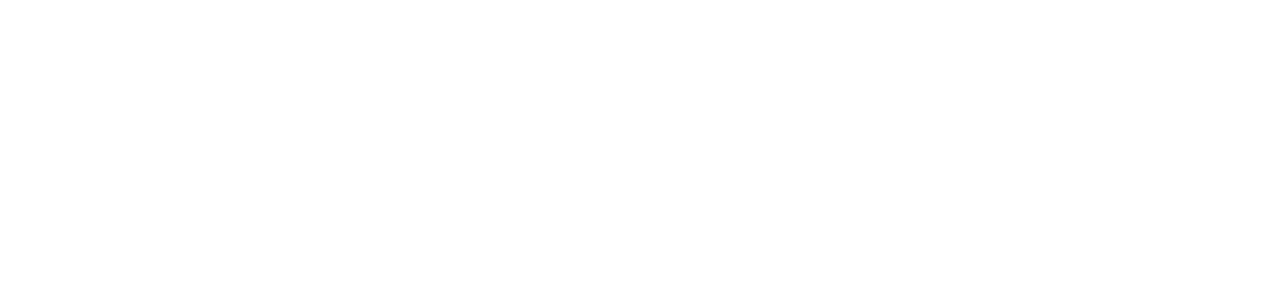
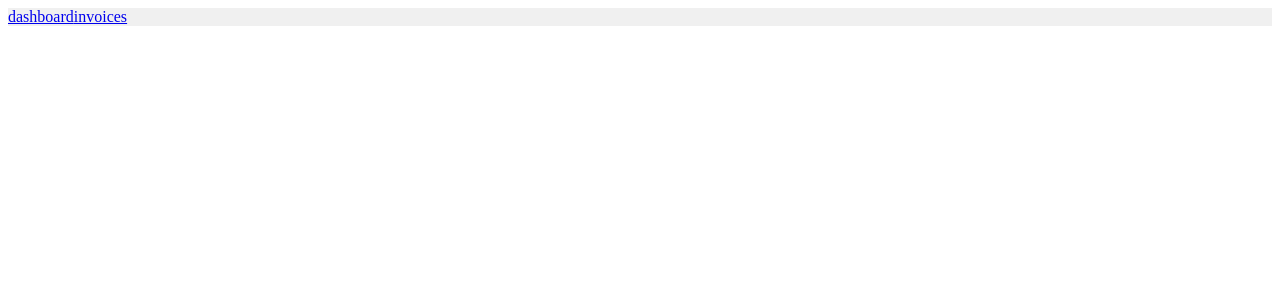
Before and after one commit to Jackson201325/invoice_manager_FE, a React (Create React App) app: page /admin in a window 1280 px wide. Shown: the top 300 px of the page. Built offline with nearby package versions, Linux system fonts and the light colour scheme.

Commit message:
created routes

```diff
--- a/src/App.tsx
+++ b/src/App.tsx
@@ -1,40 +1,24 @@
 import React from 'react';
-import AppRoutes from './app/routes';
-// import { connect } from 'react-redux';
-// import { loadAuth } from './Admin/redux/Authentication/actions';
-// import Toast from './components/Toast';
-// interface IProps {
-//   isAuthenticationLoaded: boolean;
-//   loadAuth: Function;
-// }
+import { Route, BrowserRouter, Switch, Redirect, Link } from 'react-router-dom';
+import { AdminLayout } from './app/layouts/AdminLayout';
+import { AuthLayout } from './app/layouts/AuthLayout';
+import { NotFound } from './app/views/auth-views/NotFound';
+import { AuthLogin } from './app/views/auth-views/AuthLogin';
 
-// class App extends React.Component<IProps, {}> {
 class App extends React.Component {
   render() {
-    // if (!this.props.isAuthenticationLoaded) {
-    //   //TODO: create AppLoading
-    //   this.props.loadAuth();
-    //   return <p>loading</p>;
-    // }
-
     return (
-      // {/* <Toast /> */}
-      <AppRoutes />
-    );
+      <BrowserRouter>
+        <Switch>
+          <Route path="/admin" render={props => <AdminLayout {...props} />} />
+          <Route exact path="/login" render={props => <AuthLayout {...props} />} />
+          <Redirect from="/" to="/login" />
+          <Route path="*" pageName="Not Found" component={NotFound} />
+        </Switch>
+      </BrowserRouter>
+    )
   }
 }
-// const mapStateToProps = (state: {
-//   authentication: { isAuthenticationLoaded: boolean };
-// }) => ({
-//   isAuthenticationLoaded: state.authentication.isAuthenticationLoaded
-// });
 
-// const mapDispatchToProps = {
-//   loadAuth,
-// };
-// export default connect(
-//   mapStateToProps,
-//   mapDispatchToProps,
-// )(App);
 
 export default App;
--- a/src/app/containers/Invoices.tsx
+++ b/src/app/containers/Invoices.tsx
@@ -1,10 +1,26 @@
 import React, { Component } from 'react';
+import { Route, BrowserRouter, Switch, Redirect, Link } from 'react-router-dom';
+import Button from '@material-ui/core/Button';
 
-class Invoices extends Component {
+interface IProps {
+  location: any;
+  pathname: any;
+  history: any;
+}
+
+class Invoices extends Component<IProps, {}> {
+  redirectTo = path => {
+    this.props.history.push(path);
+  };
   render() {
     return (
       <div className="invoice">
+        {this.props.location.pathname}
         <p>Hello this is Invoices</p>
+        {/* <Button variant="contained" onCick={() => this.redirectTo(this.props.location.pathname)}>
+          Default
+      </Button> */}
+        <Link to="/login">Login</Link>
       </div>
     );
   }
--- a/src/app/layouts/AdminLayout.tsx
+++ b/src/app/layouts/AdminLayout.tsx
@@ -1,10 +1,11 @@
 import React from 'react';
-import { BrowserRouter, Switch, Redirect, Route } from 'react-router-dom';
+import { BrowserRouter, Switch, Redirect, Route, Link } from 'react-router-dom';
 
 import { ProtectedRoute } from '../components/ProtectedRoute';
 import { NavbarFooterAdmin } from '../layouts/NavbarFooterAdmin';
 import { Dashboard } from '../views/admin-views/Dashboard';
 import Invoices from '../containers/Invoices';
+
 
 export const ROUTES = {
   DASHBOARD: '/admin/dashboard',
@@ -13,18 +14,32 @@ export const ROUTES = {
 
 export const AdminLayout = props => {
   return (
-    <BrowserRouter>
+    <div
+      style={{
+        background: '#f0f0f0',
+        display: 'flex'
+      }}
+    >
+      <div className="sidebar">
+        <Link to="/admin/dashboard">dashboard</Link>
+        <Link to="/admin/invoices">invoices</Link>
+      </div>
       <Switch>
         <ProtectedRoute
           // exact
           path={ROUTES.DASHBOARD}
-          pageName="Dashboard"
+          pageName="Login"
           component={Dashboard}
           layout={NavbarFooterAdmin}
         />
-        <Route></Route>
-        <Redirect from="/admin" to="/admin/dashboard" />
+        <ProtectedRoute
+          // exact
+          path={ROUTES.INVOICES}
+          pageName="SignUp"
+          component={Invoices}
+          layout={NavbarFooterAdmin}
+        />
       </Switch>
-    </BrowserRouter>
+    </div>
   );
 };
--- a/src/app/layouts/AuthLayout.tsx
+++ b/src/app/layouts/AuthLayout.tsx
@@ -19,7 +19,6 @@ export const AuthLayout = () => {
         background: '#f0f0f0'
       }}
     >
-      <BrowserRouter>
       <Switch>
         <ProtectedRoute
           // exact
@@ -36,7 +35,6 @@ export const AuthLayout = () => {
           layout={NavbarFooterAuth}
         />
       </Switch>
-      </BrowserRouter>
     </div>
   );
 };
--- a/src/app/routes.tsx
+++ b/src/app/routes.tsx
@@ -12,24 +12,24 @@ export const ROUTES = {
   AUTH: '/'
 };
 
-const AppRoutes = props => (
-  <BrowserRouter>
-    <Switch>
-      {/* <Route path="/admin" render={props => <AdminLayout {...props} />} /> */}
-      {/* <ProtectedRoute
-            // exact
-            path={ROUTES.AUTH}
-            pageName="Login"
-            component={AdminLayout}
-            layout={NavbarFooterAuth}
-          /> */}
-      <Route path="/admin" render={props => <AdminLayout {...props} />} />
-      <Route exact path="/login" render={props => <AuthLayout {...props} />} />
-      {/* <Route path="/auth" render={props => <p>AUTH</p>} /> */}
-      <Redirect from="/" to="/login" />
-      <Route path="*" pageName="Not Found" component={NotFound} />
-    </Switch>
-  </BrowserRouter>
-);
+// const AppRoutes = props => (
+//   // <BrowserRouter>
+//   //   <Switch>
+//   //     {/* <Route path="/admin" render={props => <AdminLayout {...props} />} /> */}
+//   //     {/* <ProtectedRoute
+//   //           // exact
+//   //           path={ROUTES.AUTH}
+//   //           pageName="Login"
+//   //           component={AdminLayout}
+//   //           layout={NavbarFooterAuth}
+//   //         /> */}
+//   //     <Route path="/admin" render={props => <AdminLayout {...props} />} />
+//   //     <Route exact path="/login" render={props => <AuthLayout {...props} />} />
+//   //     {/* <Route path="/auth" render={props => <p>AUTH</p>} /> */}
+//   //     <Redirect from="/" to="/login" />
+//   //     <Route path="*" pageName="Not Found" component={NotFound} />
+//   //   </Switch>
+//   // </BrowserRouter>
+// );
 
-export default AppRoutes;
+// export default AppRoutes;
--- a/src/app/views/auth-views/AuthLogin.tsx
+++ b/src/app/views/auth-views/AuthLogin.tsx
@@ -1,18 +1,18 @@
 import React from 'react';
 import { Link } from 'react-router-dom';
-export const AuthLogin = () => {
+export const AuthLogin = props => {
   return (
     <div className="Login">
       <h1>Login</h1>
       <ul>
         <li>
-          <p>Username</p>
+          <p>Username: {props.location.pathname}</p>
         </li>
         <li>
           <p>Password</p>
         </li>
         <li>
-          <Link to="/admin/dashboard">Login</Link>
+          <Link to="./admin/dashboard">Login</Link>
         </li>
         <li>
           <Link to="/signup">Register</Link>
```
Also changed, not shown: 1 other file (tests, documents, lock files or other folders). Lines whose indentation alone changed are shown as unchanged.
